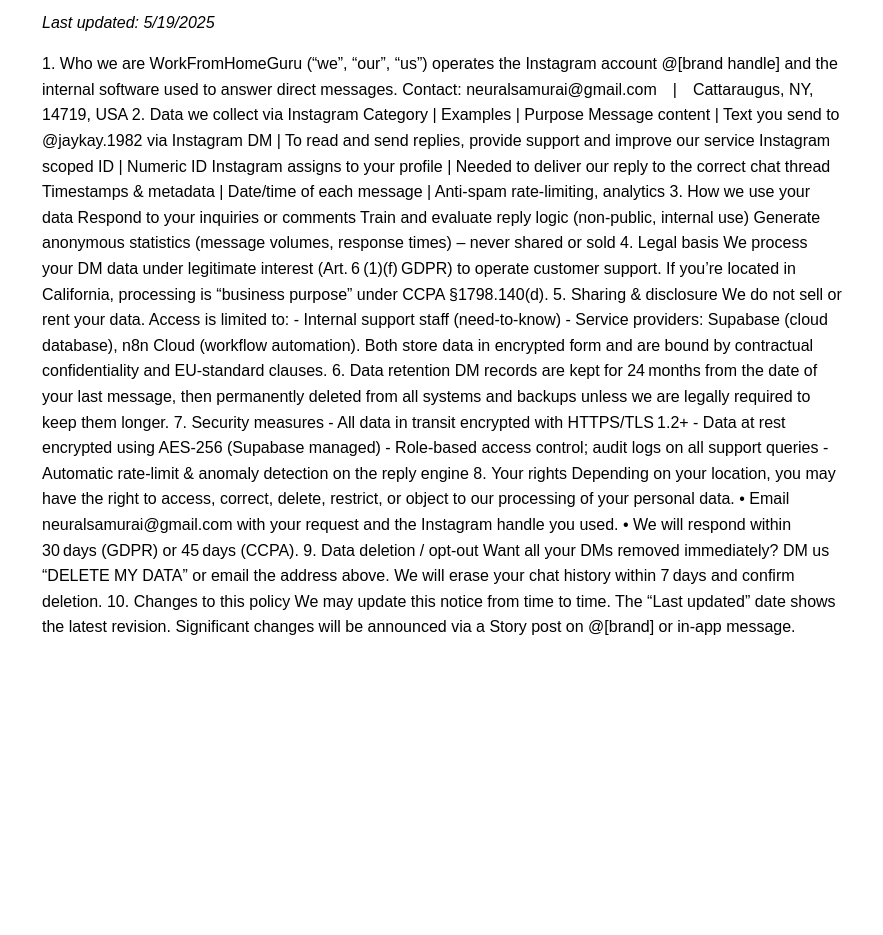
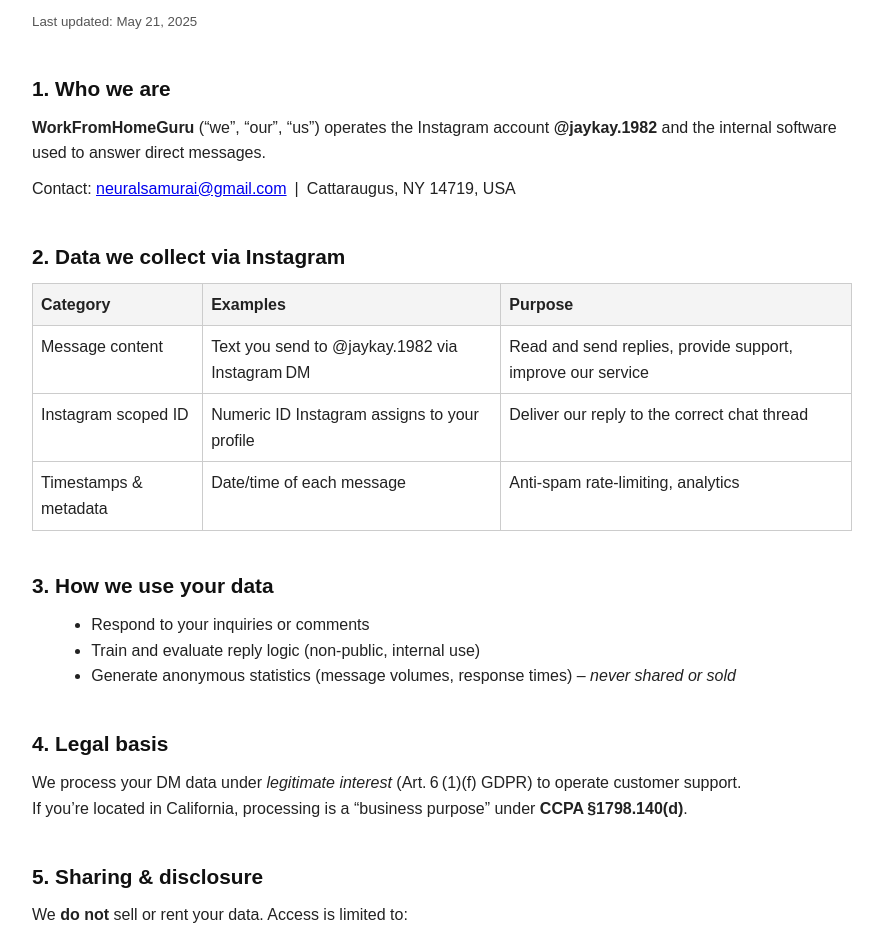
Before and after one commit to YesWeFulfill/privacy-policy, a plain HTML site: page index.html in a window 1280 px wide. Shown: the part 95-1030 px from the top of the page, without its empty margins (198-1081 px from the left). Before the commit the page ends 800 px from the top, so only its background shows below. Drawn offline with Linux system fonts and the light colour scheme.

Commit message:
Update index.html
convert all to html

```diff
--- a/index.html
+++ b/index.html
@@ -2,67 +2,88 @@
 <html lang="en">
 <head>
   <meta charset="utf-8">
-  <title>[Your Company] – Privacy Policy</title>
+  <title>WorkFromHomeGuru – Privacy Policy</title>
   <meta name="viewport" content="width=device-width,initial-scale=1">
   <style>
-    body{font-family:Arial,Helvetica,sans-serif;max-width:800px;margin:2rem auto;padding:0 1rem;line-height:1.6}
-    h1,h2{color:#222}
+    body{font-family:Arial,Helvetica,sans-serif;max-width:820px;margin:2rem auto;padding:0 1rem;line-height:1.6;color:#222}
+    h1,h2{color:#111;margin-top:2.4rem}
+    h1{font-size:1.9rem;margin-bottom:1rem}
+    h2{font-size:1.3rem;margin-bottom:0.6rem}
+    table{border-collapse:collapse;width:100%;margin:0.6rem 0 1.2rem}
+    th,td{border:1px solid #ccc;padding:8px;text-align:left;vertical-align:top}
+    th{background:#f4f4f4}
+    ul{margin:0.4rem 0 1rem 1.2rem}
+    p{margin:0.6rem 0}
+    small{color:#555}
   </style>
 </head>
 <body>
-<h1>WorkFromHomeGuru – Privacy Policy</h1>
-<p><em>Last updated: 5/19/2025</em></p>
 
+<h1>Privacy Policy</h1>
+<p><small>Last updated: May&nbsp;21, 2025</small></p>
 
-1. Who we are
-WorkFromHomeGuru (“we”, “our”, “us”) operates the Instagram account @[brand handle] and the internal software used to answer direct messages.
-Contact: neuralsamurai@gmail.com | Cattaraugus, NY, 14719, USA
+<h2>1. Who we are</h2>
+<p><strong>WorkFromHomeGuru</strong> (“we”, “our”, “us”) operates the Instagram account <strong>@jaykay.1982</strong> and the internal software used to answer direct messages.</p>
+<p>Contact: <a href="mailto:neuralsamurai@gmail.com">neuralsamurai@gmail.com</a> | Cattaraugus, NY 14719, USA</p>
 
-2. Data we collect via Instagram
-Category              | Examples	                                     | Purpose
-Message content	      | Text you send to @jaykay.1982 via Instagram DM |	To read and send replies, provide support and improve our service
-Instagram scoped ID	  | Numeric ID Instagram assigns to your profile	 | Needed to deliver our reply to the correct chat thread
-Timestamps & metadata	| Date/time of each message	                     | Anti‑spam rate‑limiting, analytics
+<h2>2. Data we collect via Instagram</h2>
+<table>
+  <thead>
+    <tr><th>Category</th><th>Examples</th><th>Purpose</th></tr>
+  </thead>
+  <tbody>
+    <tr><td>Message content</td><td>Text you send to @jaykay.1982 via Instagram DM</td><td>Read and send replies, provide support, improve our service</td></tr>
+    <tr><td>Instagram scoped ID</td><td>Numeric ID Instagram assigns to your profile</td><td>Deliver our reply to the correct chat thread</td></tr>
+    <tr><td>Timestamps & metadata</td><td>Date/time of each message</td><td>Anti‑spam rate‑limiting, analytics</td></tr>
+  </tbody>
+</table>
 
-3. How we use your data
-Respond to your inquiries or comments
+<h2>3. How we use your data</h2>
+<ul>
+  <li>Respond to your inquiries or comments</li>
+  <li>Train and evaluate reply logic (non‑public, internal use)</li>
+  <li>Generate anonymous statistics (message volumes, response times) – <em>never shared or sold</em></li>
+</ul>
 
-Train and evaluate reply logic (non‑public, internal use)
+<h2>4. Legal basis</h2>
+<p>We process your DM data under <em>legitimate interest</em> (Art. 6 (1)(f) GDPR) to operate customer support.<br>
+If you’re located in California, processing is a “business purpose” under <strong>CCPA §1798.140(d)</strong>.</p>
 
-Generate anonymous statistics (message volumes, response times) – never shared or sold
+<h2>5. Sharing & disclosure</h2>
+<p>We <strong>do not</strong> sell or rent your data. Access is limited to:</p>
+<ul>
+  <li>Internal support staff (need‑to‑know)</li>
+  <li>Service providers:
+    <ul>
+      <li><strong>Supabase</strong> – cloud database</li>
+      <li><strong>n8n Cloud</strong> – workflow automation</li>
+    </ul>
+    Both store data in encrypted form and are bound by contractual confidentiality and EU‑standard clauses.</li>
+</ul>
 
-4. Legal basis
-We process your DM data under legitimate interest (Art. 6 (1)(f) GDPR) to operate customer support. If you’re located in California, processing is “business purpose” under CCPA §1798.140(d).
+<h2>6. Data retention</h2>
+<p>DM records are kept for <strong>24 months</strong> from the date of your last message, then permanently deleted from all systems and backups unless we are legally required to keep them longer.</p>
 
-5. Sharing & disclosure
-We do not sell or rent your data. Access is limited to:
+<h2>7. Security measures</h2>
+<ul>
+  <li>All data in transit encrypted with HTTPS / TLS 1.2+</li>
+  <li>Data at rest encrypted using AES‑256 (Supabase managed)</li>
+  <li>Role‑based access control; audit logs on all support queries</li>
+  <li>Automatic rate‑limit & anomaly detection on the reply engine</li>
+</ul>
 
-- Internal support staff (need‑to‑know)
+<h2>8. Your rights</h2>
+<p>Depending on your location, you may have the right to <strong>access, correct, delete, restrict, or object</strong> to our processing of your personal data.</p>
+<ul>
+  <li>Email <a href="mailto:neuralsamurai@gmail.com">neuralsamurai@gmail.com</a> with your request and the Instagram handle you used.</li>
+  <li>We will respond within 30 days (GDPR) or 45 days (CCPA).</li>
+</ul>
 
-- Service providers: Supabase (cloud database), n8n Cloud (workflow automation). Both store data in encrypted form and are bound by contractual confidentiality and EU‑standard clauses.
+<h2>9. Data deletion / opt‑out</h2>
+<p>Want all your DMs removed immediately? DM us “<strong>DELETE MY DATA</strong>” or email the address above. We will erase your chat history within <strong>7 days</strong> and confirm deletion.</p>
 
-6. Data retention
-DM records are kept for 24 months from the date of your last message, then permanently deleted from all systems and backups unless we are legally required to keep them longer.
-
-7. Security measures
-- All data in transit encrypted with HTTPS/TLS 1.2+
-
-- Data at rest encrypted using AES‑256 (Supabase managed)
-
-- Role‑based access control; audit logs on all support queries
-
-- Automatic rate‑limit & anomaly detection on the reply engine
-
-8. Your rights
-Depending on your location, you may have the right to access, correct, delete, restrict, or object to our processing of your personal data.
-• Email neuralsamurai@gmail.com with your request and the Instagram handle you used.
-• We will respond within 30 days (GDPR) or 45 days (CCPA).
-
-9. Data deletion / opt‑out
-Want all your DMs removed immediately? DM us “DELETE MY DATA” or email the address above. We will erase your chat history within 7 days and confirm deletion.
+<h2>10. Changes to this policy</h2>
+<p>We may update this notice from time to time. The “Last updated” date shows the latest revision. Significant changes will be announced via an Instagram Story post on <strong>@jaykay.1982</strong> or an in‑app message.</p>
 
 </body>
 </html>
-
-10. Changes to this policy
-We may update this notice from time to time. The “Last updated” date shows the latest revision. Significant changes will be announced via a Story post on @[brand] or in‑app message.
```
